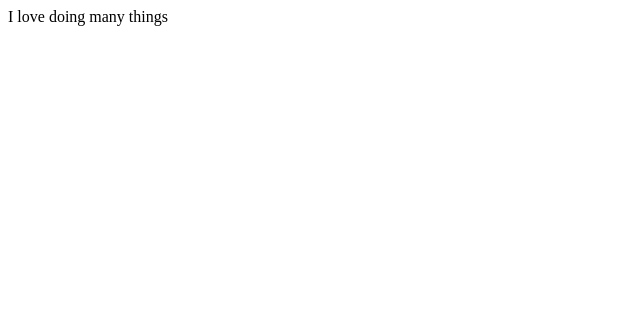
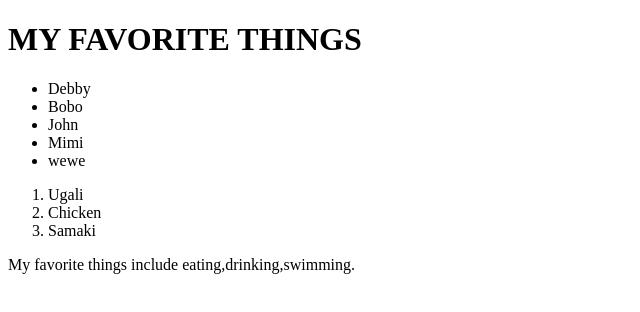
Before and after one commit to yontiii/my-first-website, a plain HTML site: page favorite-things.html in a window 1280 px wide. Shown: the whole page, without its empty margins (0-640 px from the left). Drawn offline with Linux system fonts and the light colour scheme.

```diff
--- a/favorite-things.html
+++ b/favorite-things.html
@@ -5,6 +5,19 @@
     <title>favorites</title>
   </head>
   <body>
-    I love doing many things
+    <h1>MY FAVORITE THINGS</h1>
+    <ul>
+      <li>Debby</li>
+      <li>Bobo</li>
+      <li>John</li>
+      <li>Mimi</li>
+      <li>wewe</li>
+    </ul>
+    <ol>
+      <li>Ugali</li>
+      <li>Chicken</li>
+      <li>Samaki</li>
+    </ol>
+    <p>My favorite things include eating,drinking,swimming. </p>
   </body>
 </html>
```
Also changed, not shown: my-first-webpage.html (+5 -1 lines).
